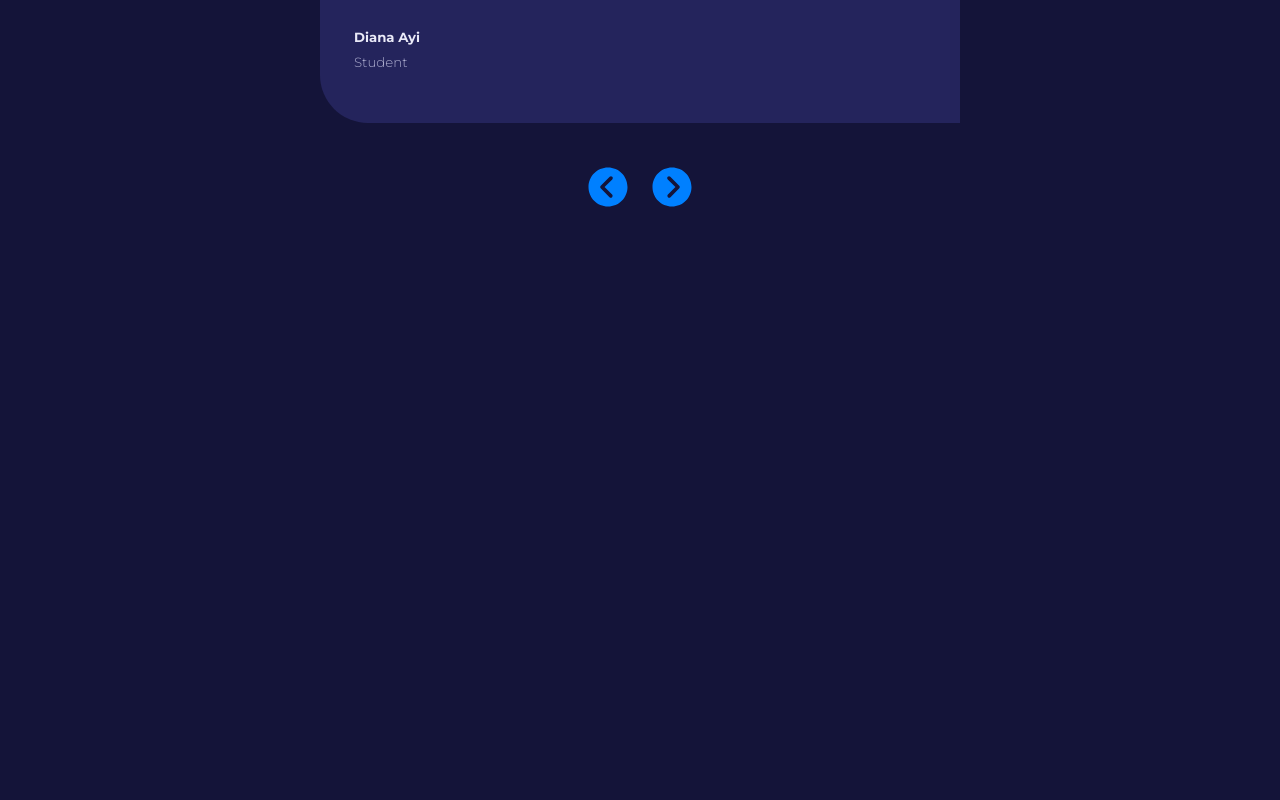
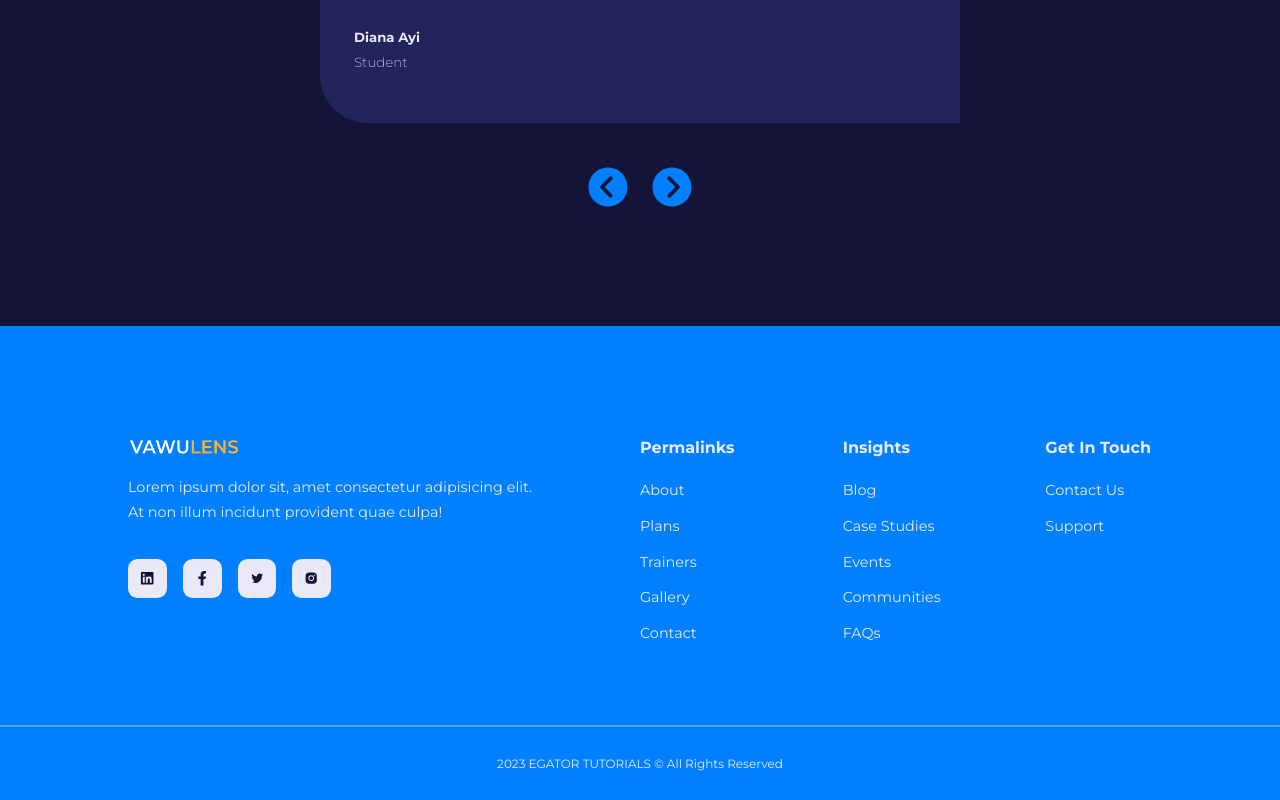
Before and after one commit to wan-web/React-tutorial-health-website-, a React (Create React App) app: page / in a window 1280 px wide. Shown: the part 3272-4072 px from the top of the page. Before the commit the page ends 3486 px from the top, so only its background shows below. Built offline with nearby package versions, Linux system fonts and the light colour scheme.

Commit message:
Homepage Completed

```diff
--- /dev/null
+++ b/src/components/Footer.jsx
@@ -0,0 +1,55 @@
+import { Link } from 'react-router-dom'
+import Logo from '../images/logo.png'
+import { FaLinkedin } from 'react-icons/fa'
+import { FaFacebookF } from 'react-icons/fa'
+import { AiOutlineTwitter } from 'react-icons/ai'
+import { AiFillInstagram } from 'react-icons/ai'
+
+const Footer = () => {
+  return (
+    <footer>
+      <div className="container footer__container">
+        <article>
+          <Link to='/' className='logo'>
+            <img src={Logo} alt="" />
+          </Link>
+          <p>
+            Lorem ipsum dolor sit, amet consectetur adipisicing elit. At non illum incidunt provident quae culpa!
+          </p>
+          <div className="footer__socials">
+            <a href="https://linkedin.com/" target="_blank" rel="noopener noreferrer"><FaLinkedin /></a>
+            <a href="https://facebook.com/" target="_blank" rel="noopener noreferrer"><FaFacebookF /></a>
+            <a href="https://twitter.com/" target="_blank" rel="noopener noreferrer"><AiOutlineTwitter /></a>
+            <a href="https://instagram.com/" target="_blank" rel="noopener noreferrer"><AiFillInstagram /></a>
+          </div>
+        </article>
+        <article>
+          <h4>Permalinks</h4>
+          <Link to='/about'>About</Link>
+          <Link to='/plans'>Plans</Link>
+          <Link to='/trainers'>Trainers</Link>
+          <Link to='/gallery'>Gallery</Link>
+          <Link to='/contact'>Contact</Link>
+        </article>
+        <article>
+          <h4>Insights</h4>
+          <Link to='/s'>Blog</Link>
+          <Link to='/s'>Case Studies</Link>
+          <Link to='/s'>Events</Link>
+          <Link to='/s'>Communities</Link>
+          <Link to='/s'>FAQs</Link>
+        </article>
+        <article>
+          <h4>Get In Touch</h4>
+          <Link to='/contact'>Contact Us</Link>
+          <Link to='/s'>Support</Link>
+        </article>
+      </div>
+      <div className="footer__copyright">
+        <small>2023 EGATOR TUTORIALS &copy; All Rights Reserved</small>
+      </div>
+    </footer>
+  )
+}
+
+export default Footer
--- a/src/components/navbar.css
+++ b/src/components/navbar.css
@@ -25,6 +25,7 @@
 
 .logo {
   width: 7rem;
+  display: block;
 }
 .nav__links {
   display: flex;
--- a/src/index.css
+++ b/src/index.css
@@ -159,3 +159,23 @@
   display: block;
   font-weight: 300;
 }
+
+/* MEDIA QUERIES (medium screens) */
+@media screen and (max-width: 1024px) {
+  .container {
+    width: var(--container-width-md);
+  }
+  h1 {
+    font-size: 2rem;
+  }
+  h2 {
+    font-size: 1.6rem;
+  }
+}
+
+@media screen and (max-width: 600px) {
+  h1 {
+    font-size: 2.2rem;
+    line-height: 1.3;
+  }
+}
--- a/src/pages/home/Home.jsx
+++ b/src/pages/home/Home.jsx
@@ -4,6 +4,7 @@
 import Values from '../../components/Values';
 import FAQs from '../../components/FAQs';
 import Testimonials from '../../components/Testimonials';
+import Footer from '../../components/Footer';
 
 const Home = () => {
   return (
@@ -13,6 +14,7 @@
       <Values />
       <FAQs />
       <Testimonials />
+      <Footer />
     </>
   )
 }
--- a/src/pages/home/home.css
+++ b/src/pages/home/home.css
@@ -207,3 +207,183 @@
   width: 3rem;
   height: 3rem;
 }
+
+/* ============= FOOTER ============= */
+
+footer {
+  background: var(--color-primary);
+  margin-top: 7rem;
+  padding-top: 7rem;
+  font-size: 0.9rem;
+  color: var(--color-gray-100);
+}
+
+.footer__container {
+  display: grid;
+  grid-template-columns: 26rem 1fr 1fr 1fr;
+  gap: 6rem;
+}
+
+.footer__container article {
+  display: flex;
+  flex-direction: column;
+  align-items: flex-start;
+  gap: 0.7rem;
+}
+
+.footer__container article p {
+  margin-top: 0.5rem;
+}
+
+.footer__container article h4 {
+  margin-bottom: 0.6rem;
+  font-size: 1rem;
+}
+
+.footer__socials {
+  margin-top: 1.5rem;
+  display: flex;
+  gap: 1rem;
+  align-items: center;
+}
+
+.footer__socials a {
+  background: var(--color-gray-100);
+  padding: 0.7rem;
+  border: 1px solid transparent;
+  border-radius: 0.6rem;
+  transition: var(--transition);
+  display: flex;
+  align-items: center;
+  justify-content: center;
+}
+
+.footer__socials a svg {
+  color: var(--color-gray-600);
+}
+
+.footer__socials a:hover {
+  border-color: var(--color-gray-100);
+  background: transparent;
+}
+
+.footer__copyright {
+  color: var(--color-gray-100);
+  text-align: center;
+  padding: 1.5rem 0;
+  border-top: 2px solid var(--color-primary-variant);
+  margin-top: 5rem;
+}
+
+/* MEDIA QUERIES */
+@media screen and (max-width: 1024px) {
+  /* MAIN HEADER */
+  .main__header {
+    height: fit-content;
+    padding: 12rem 0;
+  }
+  .main__header-container {
+    gap: 0;
+  }
+  .main__header-circle {
+    width: 16rem;
+    height: 16rem;
+  }
+
+  /* PROGRAMS */
+  .programs__wrapper {
+    grid-template-columns: repeat(2, 1fr);
+  }
+
+  /* VALUES */
+  .values__container {
+    grid-template-columns: 1fr;
+    justify-content: center;
+    gap: 4rem;
+  }
+
+  .values__wrapper {
+    gap: 4rem 3rem;
+  }
+
+  .values__image {
+    display: none;
+  }
+
+  /* FAQs */
+  .faqs__wrapper {
+    grid-template-columns: 1fr;
+  }
+
+  /* TESTIMONIALS */
+  .testimonials {
+    width: 75%;
+  }
+  /* FOOTER */
+  .footer__container {
+    grid-template-columns: repeat(2, 1fr);
+    gap: 4rem;
+  }
+}
+
+@media screen and (max-width: 600px) {
+  /* MAIN HEADER */
+  .main__header {
+    margin-top: 0;
+    padding: 12rem 0 0;
+    height: 100vh;
+  }
+  .main__header-image, .main__header-circle {
+    display: none;
+  }
+  .main__header-container {
+    grid-template-columns: 1fr;
+  }
+  /* PROGRAMS */
+  .programs__wrapper {
+    grid-template-columns: 1fr;
+    gap: 2rem;
+    margin-top: 3rem;
+  }
+  .programs__program {
+    width: 84%;
+    margin: 0 auto;
+  }
+
+  /* VALUES */
+  .values__wrapper {
+    grid-template-columns: 1fr;
+    gap: 3rem;
+  }
+
+  .card.values__value {
+    width: 84%;
+    margin-inline: auto;
+  }
+
+  /* FAQs */
+  .faqs__wrapper {
+    gap: 1rem;
+    margin-top: 3rem;
+  }
+
+  /* TESTIMONIALS */
+  .testimonials {
+    width: 100%;
+  }
+
+  /* FOOTER */
+  footer {
+    margin-top: 7rem;
+  }
+  .footer__container {
+    grid-template-columns: 1fr;
+    gap: 3rem;
+  }
+  .footer__container article {
+    align-items: center;
+  }
+  .footer__container article p {
+    text-align: center;
+  }
+}
```
